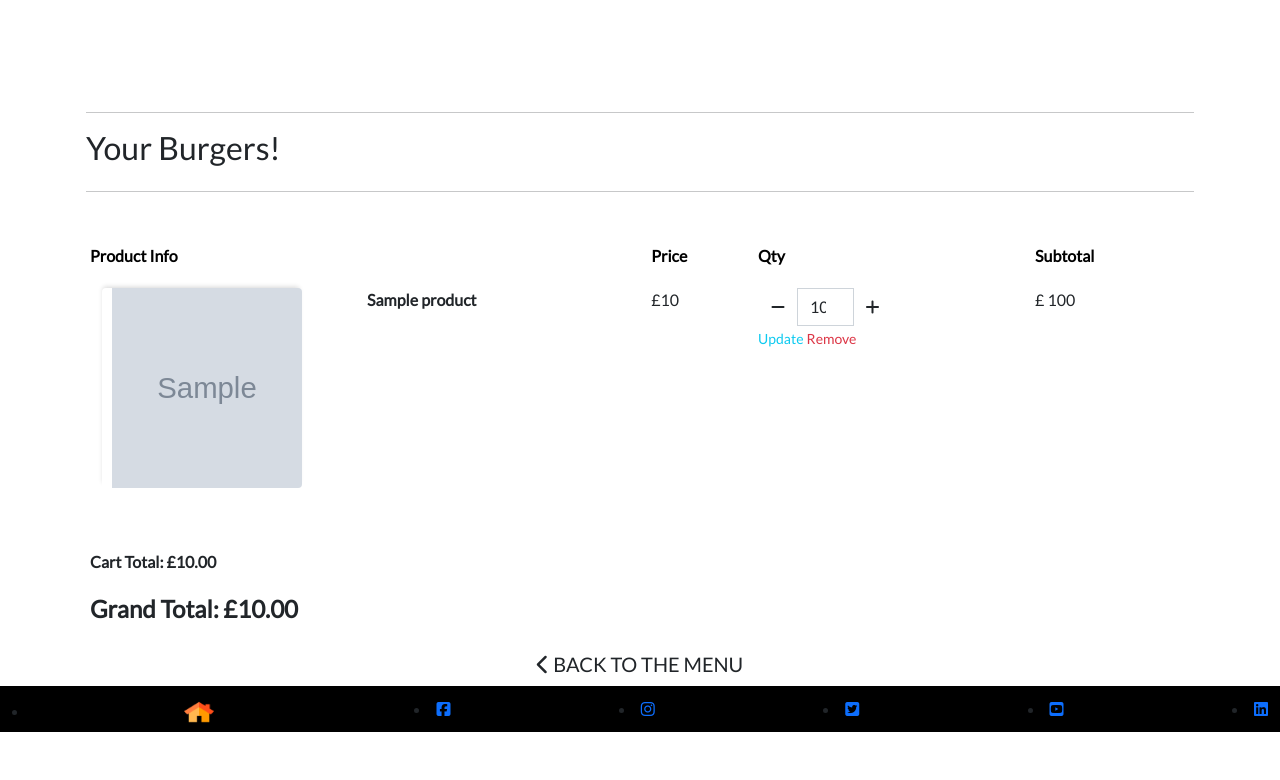
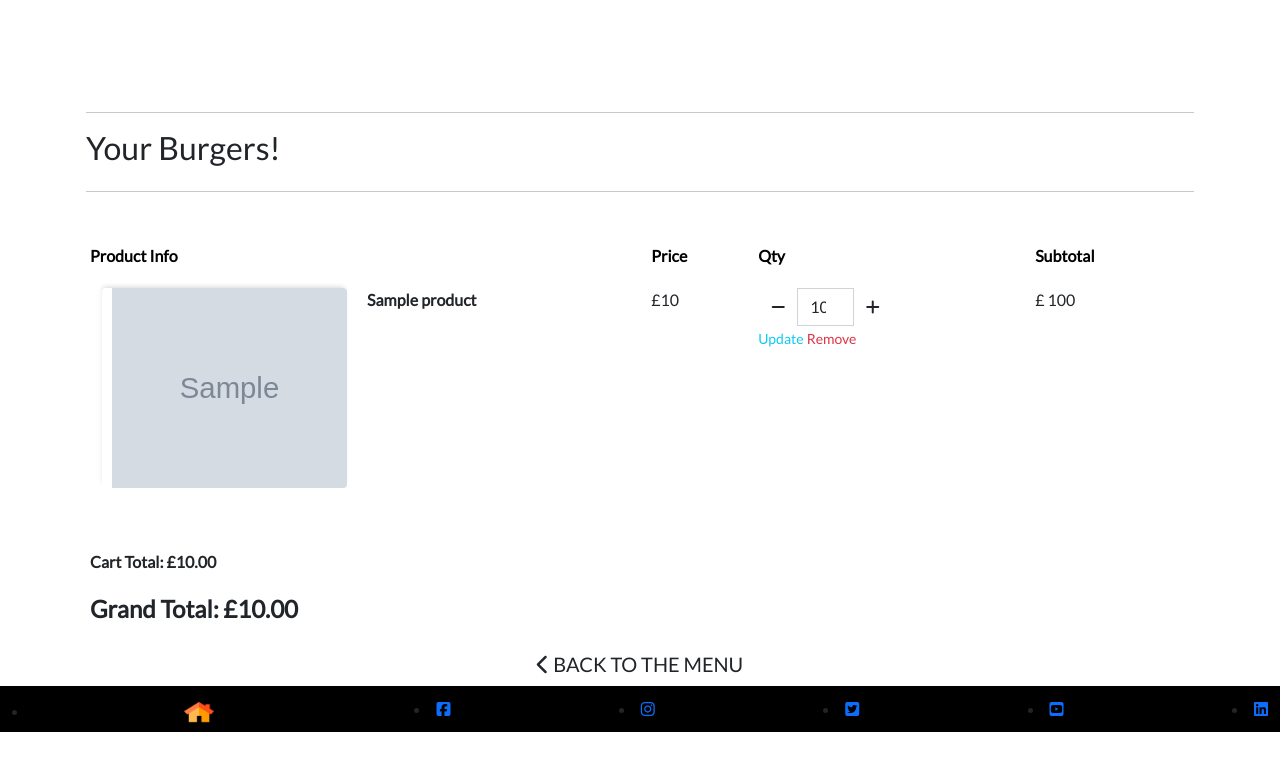
Before and after one commit to ANDREWAHN-UK/MILESTONE-FOUR, a Django app: template cart/templates/cart/cart.html in a window 1280 px wide. Shown: the part 68-848 px from the top of the page. Run offline with Django 3.2, Linux system fonts and the light colour scheme; the template is opened without the code that fills it: most values are stand-ins (such as "Sample title", 1, 10 or a date in 2020); grey boxes marked "Sample" are stand-in pictures; some libraries are stand-ins or nearby versions.

Commit message:
static - update thumbnail, which governs images

```diff
--- a/static/css/main.css
+++ b/static/css/main.css
@@ -158,7 +158,8 @@
   /* thumbnail affects the images in the store and the cart etc, intended to create uniformity, regardless of image variation. */
 
   .thumbnail {
-    width: 200px;
+    width: 100%;
+    min-width: 200px;
     height: 200px;
     box-shadow: -1px -3px 5px -2px rgba(214, 214, 214, 1);
     padding-left: 10px;
```
